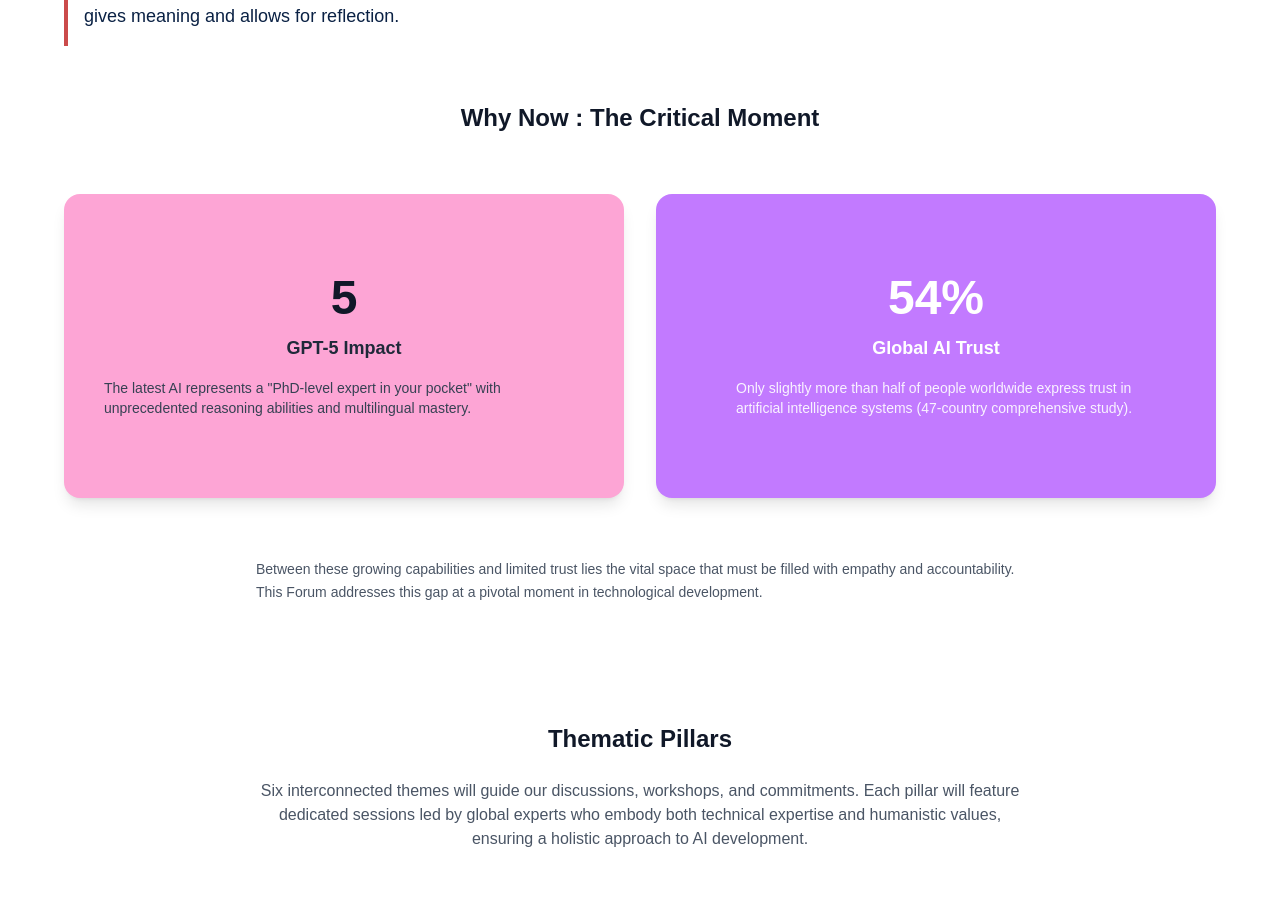
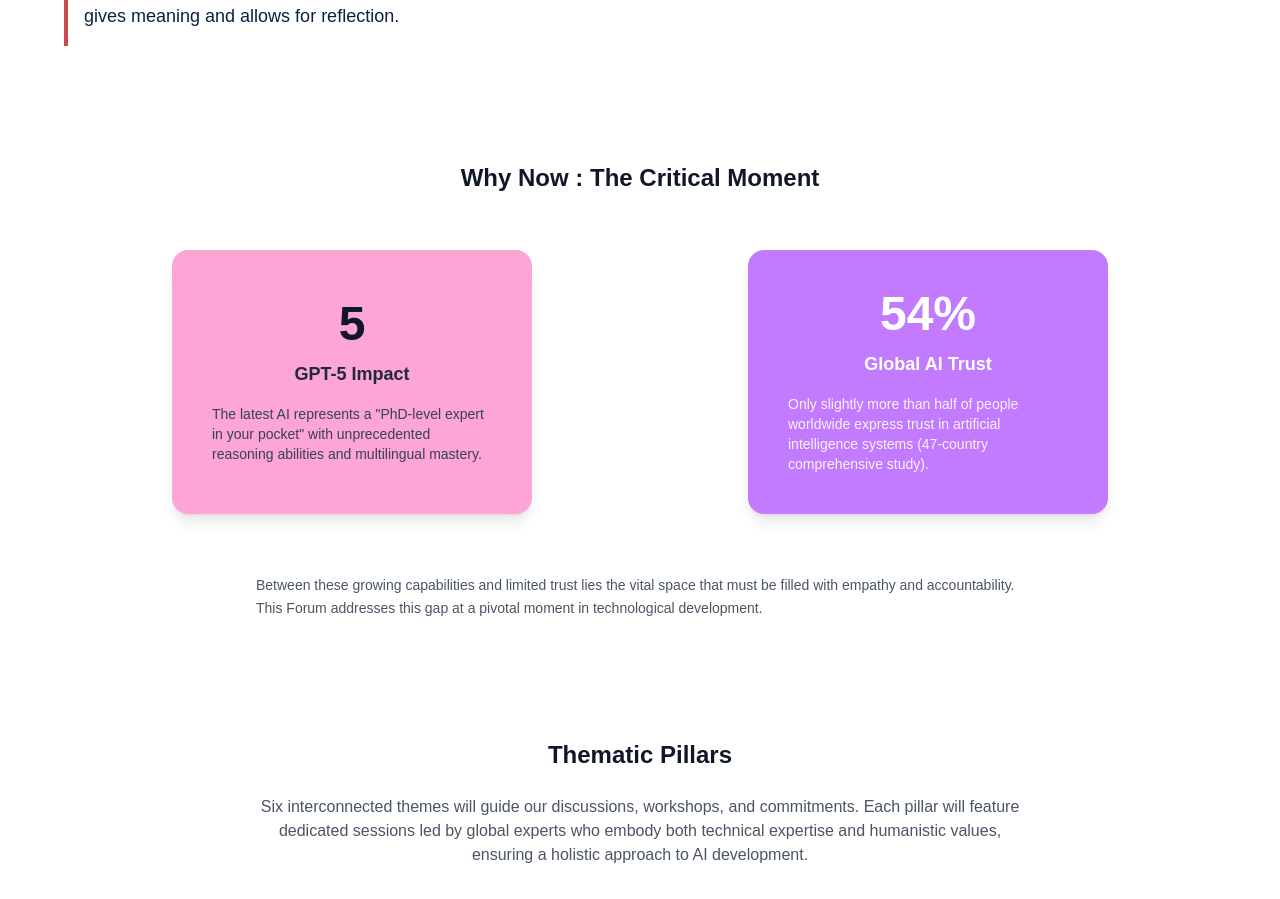
Before and after one commit to Algonots/ai-compassion_website, a Next.js app: page / in a window 1280 px wide. Shown: the part 1459-2358 px from the top of the page. Built offline with nearby package versions, Linux system fonts and the light colour scheme.

Commit message:
updated sponsors, and about section

```diff
--- a/src/components/aboutSection/index.jsx
+++ b/src/components/aboutSection/index.jsx
@@ -107,14 +107,14 @@
       </div>
 
       {/* Section Title */}
-      <h2 className="text-2xl font-bold text-gray-900 mb-1 justify-center flex">
+      <h2 className="text-2xl font-bold text-gray-900 mt-15 justify-center flex">
         Why Now : The Critical Moment
       </h2>
 
       {/* Two-Column Grid */}
-      <div className="grid grid-cols-1 md:grid-cols-2 gap-8">
+      <div className="grid grid-cols-1 md:grid-cols-2">
         {/* Left Card */}
-        <div className="rounded-2xl bg-pink-300 p-10 shadow-lg flex flex-col justify-center">
+        <div className="rounded-2xl bg-pink-300 p-10 shadow-lg flex flex-col justify-center w-90 mx-auto">
           <h3 className="justify-center flex text-5xl font-extrabold text-gray-900">
             5
           </h3>
@@ -128,7 +128,7 @@
         </div>
 
         {/* Right Card */}
-        <div className="rounded-2xl bg-purple-400 p-20 shadow-lg flex flex-col justify-center">
+        <div className="rounded-2xl bg-purple-400 p-10 shadow-lg flex flex-col justify-center w-90 mx-auto">
           <h3 className="text-5xl font-extrabold text-white justify-center flex">
             54%
           </h3>
--- a/src/components/sponsorSection/index.jsx
+++ b/src/components/sponsorSection/index.jsx
@@ -15,12 +15,12 @@
             <Marquee>
                 {slider.map((item, index) => (
                     <div key={index}>
-                        <Image src={item} alt="sponsor" width={200} height={200} className="object-contain w-fit md:h-14 px-5 md:px-8" />
+                        <Image src={item} alt="sponsor" width={200} height={200} className="object-contain w-fit md:h-30 px-5 md:px-8" />
                     </div>
                 ))}
                 {slider.map((item, index) => (
                     <div key={index}>
-                        <Image src={item} alt="sponsor" width={200} height={200} className="object-contain w-fit md:h-14 px-5 md:px-8" />
+                        <Image src={item} alt="sponsor" width={200} height={200} className="object-contain w-fit md:h-30 px-5 md:px-8" />
                     </div>
                 ))}
             </Marquee>
```
